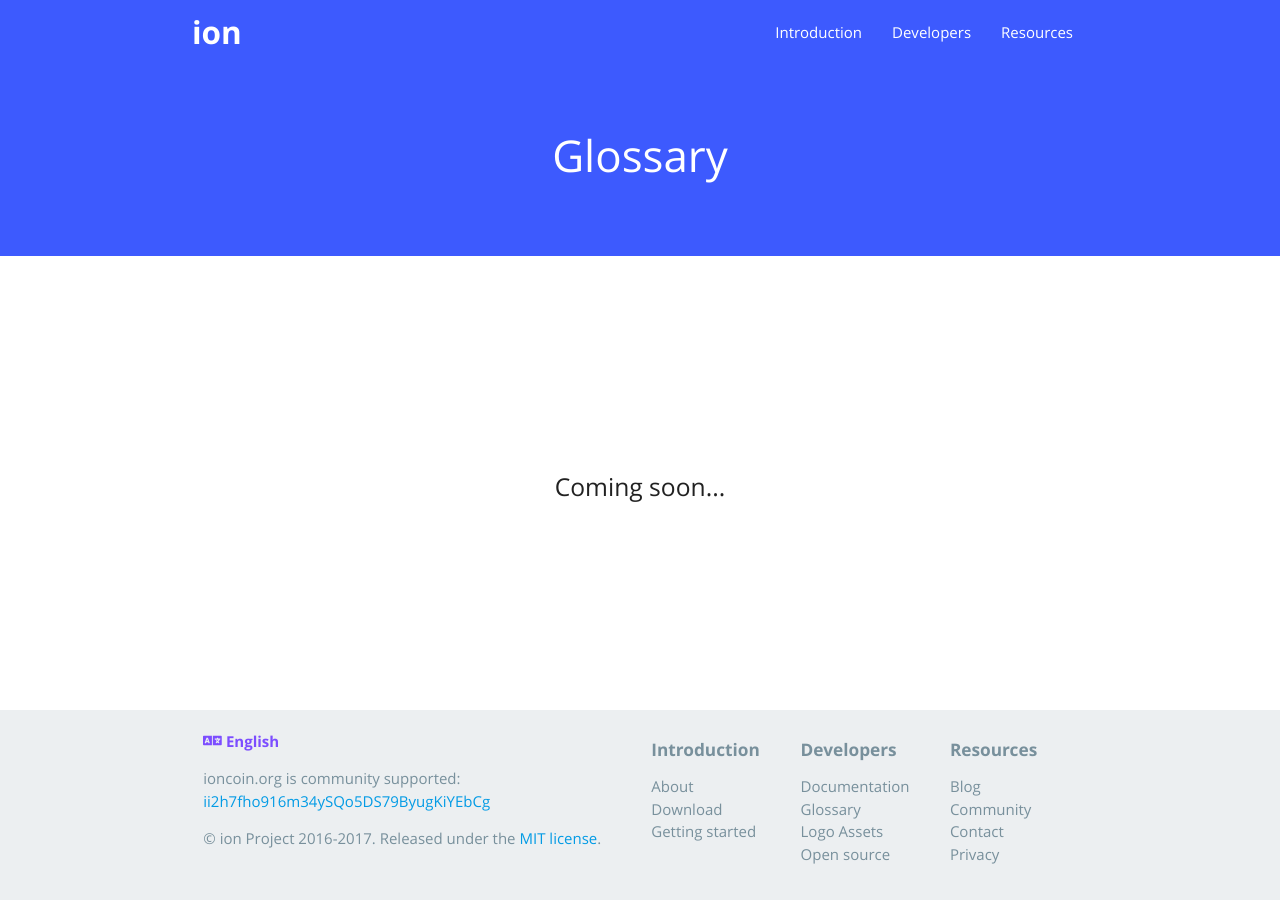
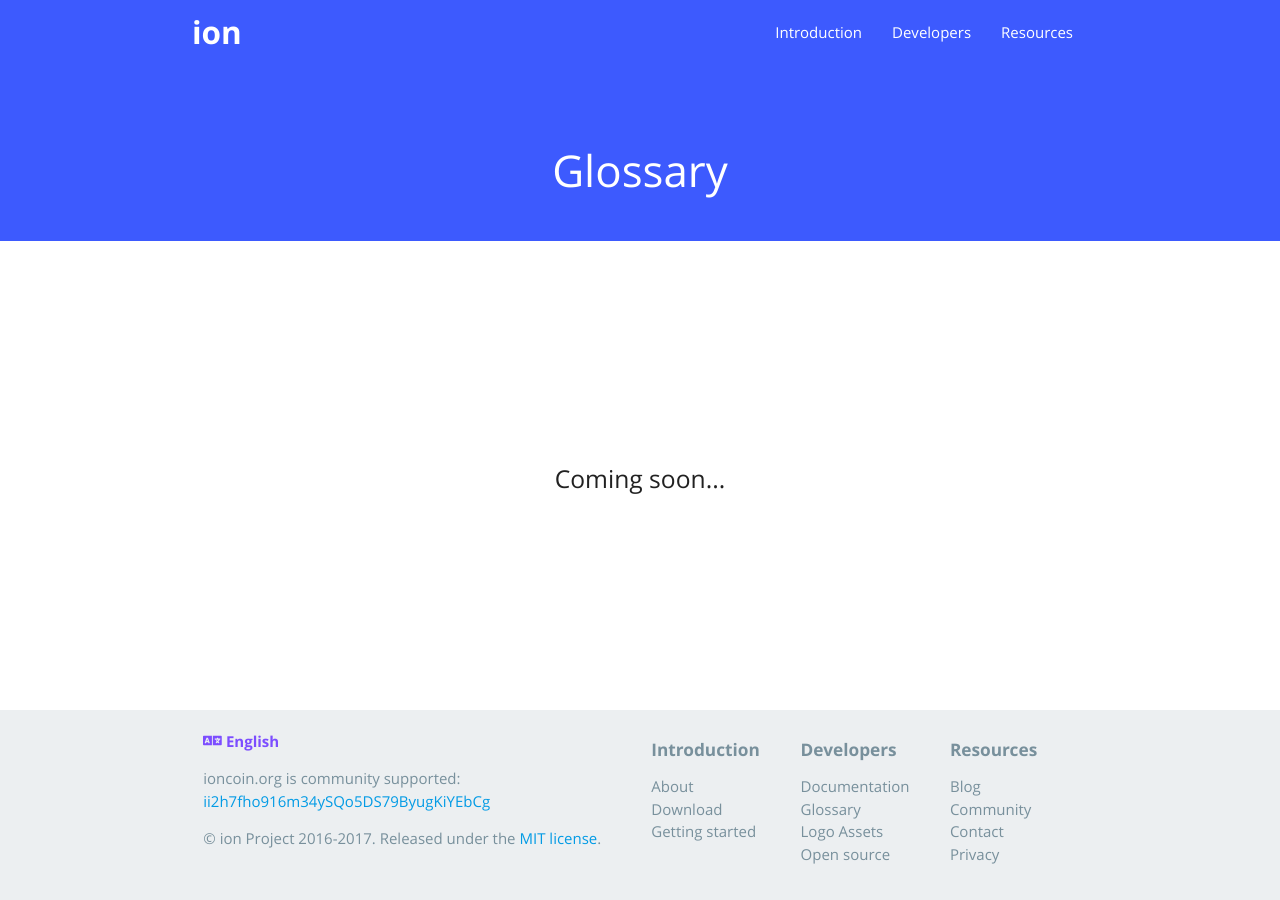
Before and after one commit to ioncoincore/ioncoin.org, a Jekyll site: the page built from en/developers/glossary.html, in a window 1280 px wide. Built offline with Jekyll 4.4.1, drawn with Linux system fonts in a browser that asks for light colours; nearby versions of some CDN libraries.

Commit message:
Remove custom styling from header submenu

```diff
--- a/_includes/layout/base/head-submenu.html
+++ b/_includes/layout/base/head-submenu.html
@@ -1,4 +1,4 @@
-<div class="page-title-container">
+<div class="section indigo accent-3">
   <div class="section">
     <br>
     <h3 class="white-text center-align">{{ page.title }}</h3>
--- a/_sass/screen.scss
+++ b/_sass/screen.scss
@@ -17,12 +17,6 @@ body {
 
 main {
     flex: 1 0 auto;
-}
-
-/* Page Styles */
-.page-title-container {
-  background-color: #3d5afe !important;
-  height: 192px;
 }
 
 /* Blog Page Styles */
```
